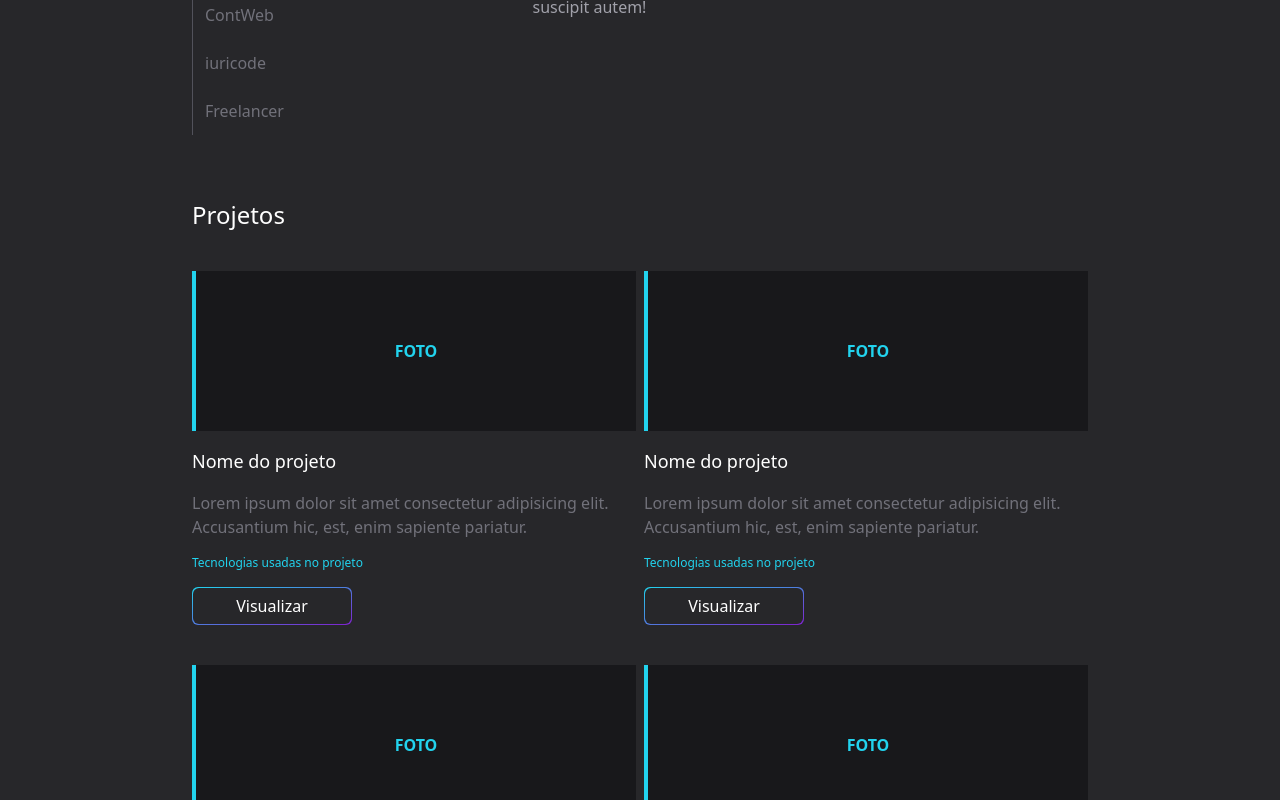
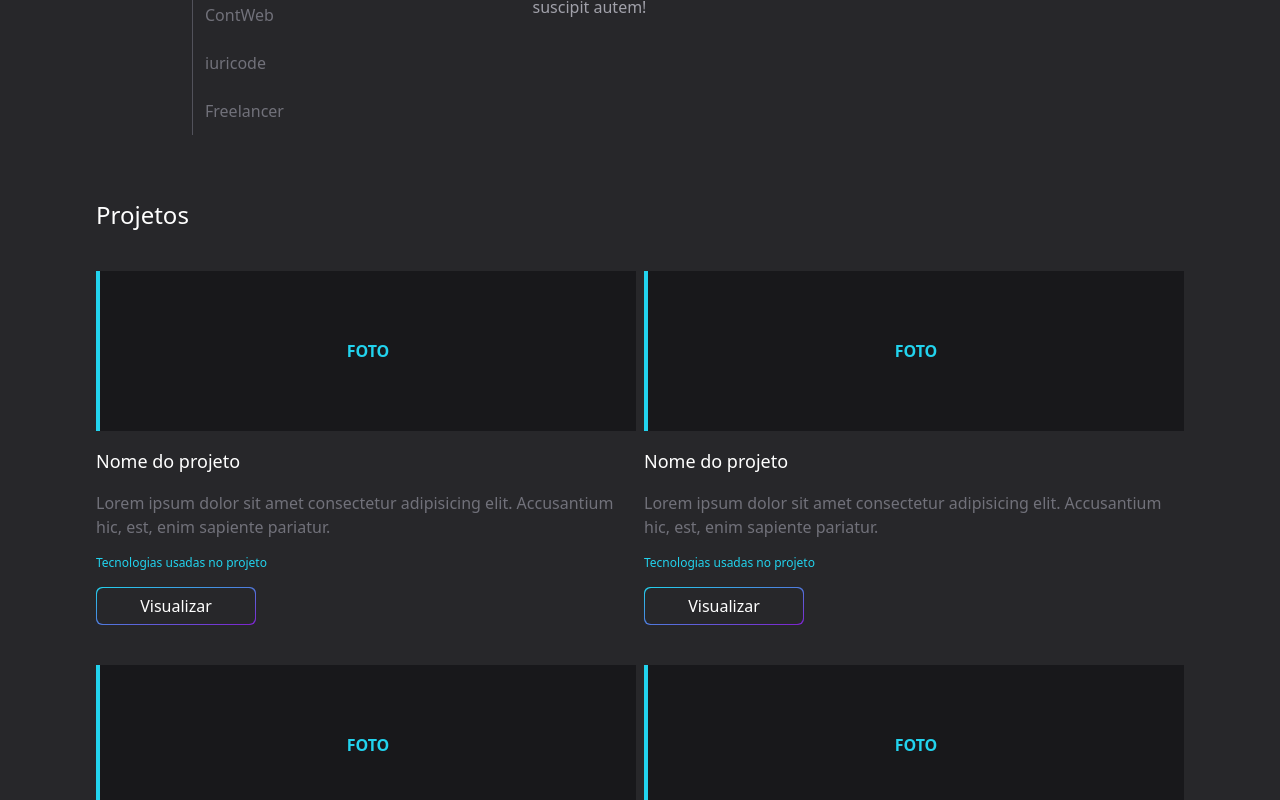
Before and after one commit to alysonbarreto02/desafio-02, a Next.js app: page / in a window 1280 px wide. Shown: the part 1580-2380 px from the top of the page. Built offline with nearby package versions, Linux system fonts and the light colour scheme.

Commit message:
Update Projetos.tsx

```diff
--- a/src/components/Projetos/Projetos.tsx
+++ b/src/components/Projetos/Projetos.tsx
@@ -7,7 +7,7 @@ const Projects = [
 
 export default function Projetos() {
     return (
-        <div className="w-full h-full bg-zinc-800 px-48 pt-16">
+        <div className="w-full h-full bg-zinc-800 px-24 pt-16">
             <Title/>
             <div className="flex gap-2">
                 <Project/>
```
